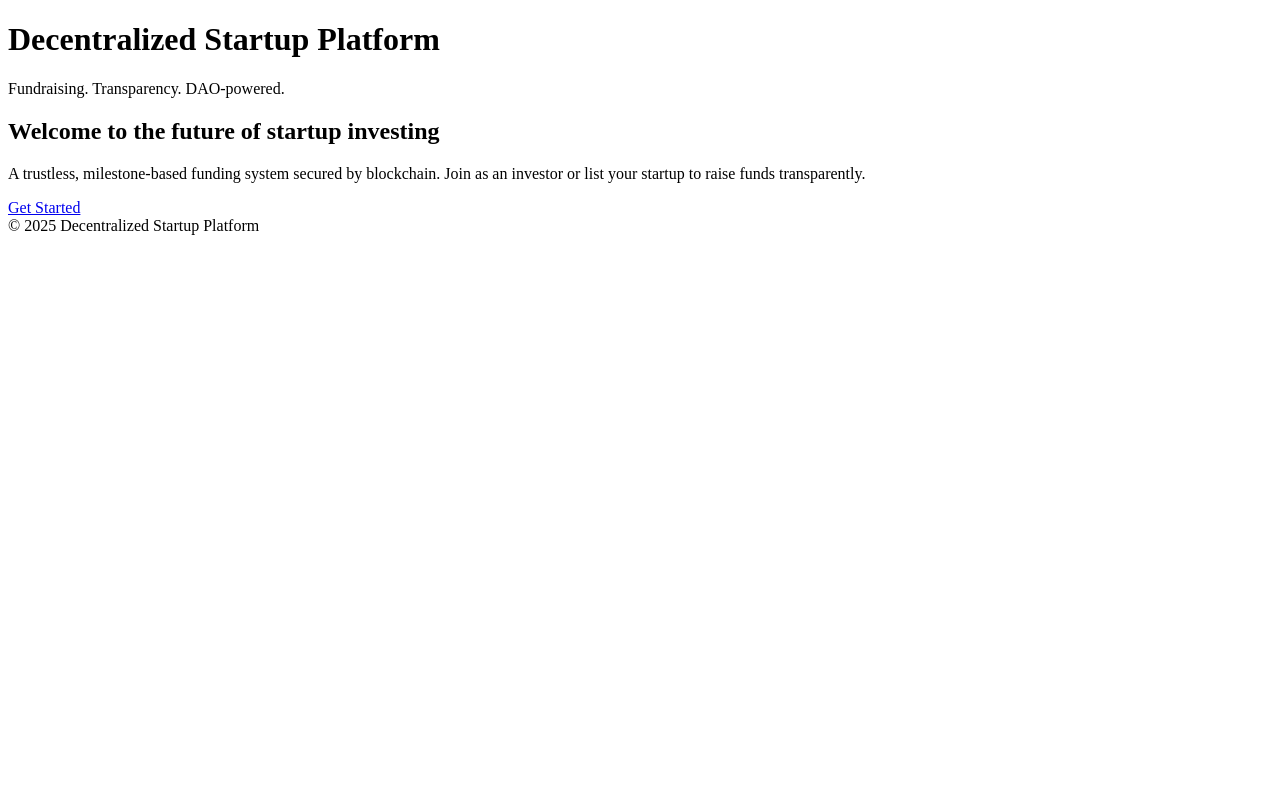
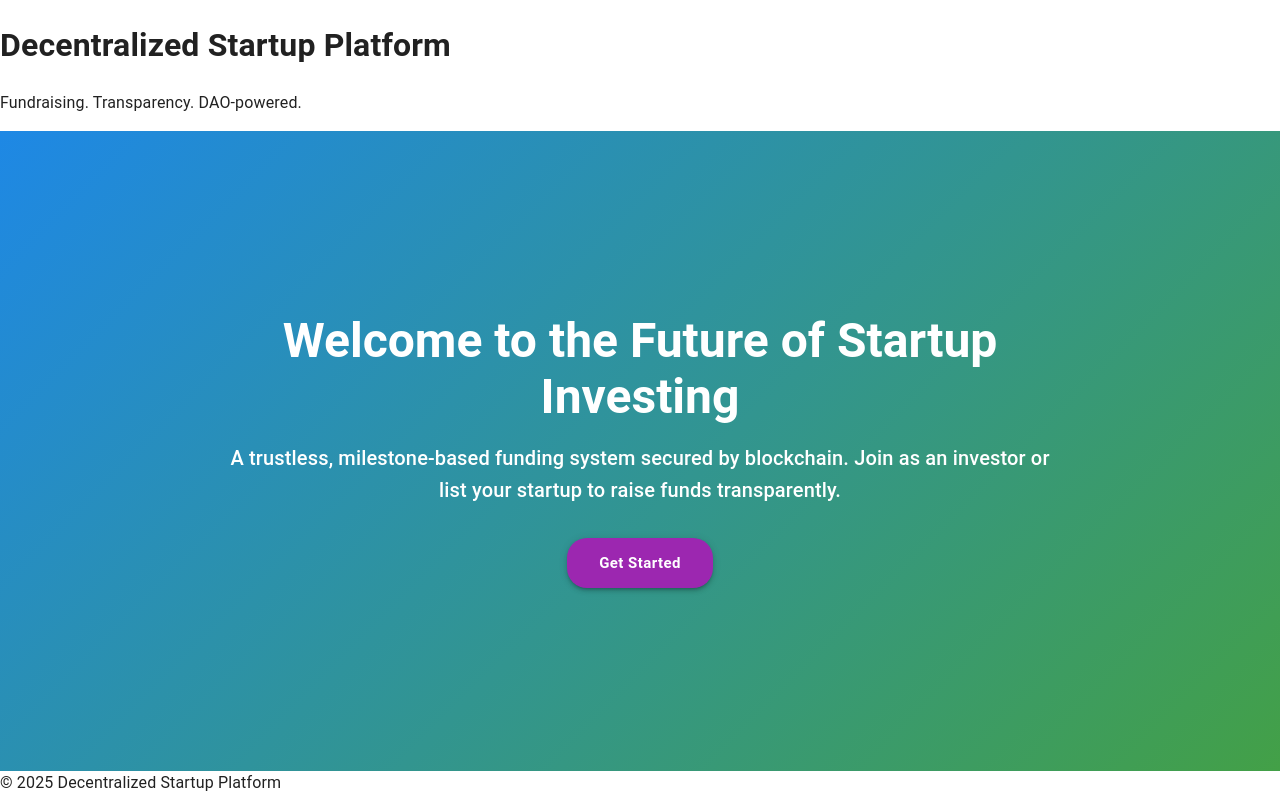
Before and after one commit to Labheshm21/MitHacksWpi, a Next.js app: page / in a window 1280 px wide. Built offline with nearby package versions, Linux system fonts and the light colour scheme.

Commit message:
Update login and registration pages with Material UI styling

```diff
--- /dev/null
+++ b/pages/_app.js
@@ -0,0 +1,21 @@
+// pages/_app.js
+import * as React from 'react';
+import Head from 'next/head';
+import { ThemeProvider, createTheme } from '@mui/material/styles';
+import CssBaseline from '@mui/material/CssBaseline';
+
+const theme = createTheme();
+
+export default function MyApp({ Component, pageProps }) {
+  return (
+    <>
+      <Head>
+        <meta name="viewport" content="initial-scale=1, width=device-width" />
+      </Head>
+      <ThemeProvider theme={theme}>
+        <CssBaseline />
+        <Component {...pageProps} />
+      </ThemeProvider>
+    </>
+  );
+}
--- a/pages/index.js
+++ b/pages/index.js
@@ -1,31 +1,57 @@
-// pages/index.js
-import Header from '../components/layout/Header'
-import Footer from '../components/layout/Footer'
-import Link from 'next/link'
+import Link from 'next/link';
+import Header from '../components/layout/Header';
+import Footer from '../components/layout/Footer';
+import CssBaseline from '@mui/material/CssBaseline';
+import Container from '@mui/material/Container';
+import Typography from '@mui/material/Typography';
+import Button from '@mui/material/Button';
+import Box from '@mui/material/Box';
 
 export default function Home() {
   return (
-    <div className="min-h-screen bg-blue-50 text-blue-900">
+    <>
+      <CssBaseline />
       <Header />
-
-      <main className="p-10 text-center">
-        <h2 className="text-2xl font-semibold mb-6">Welcome to the future of startup investing</h2>
-        <p className="max-w-2xl mx-auto text-blue-800 text-lg">
-          A trustless, milestone-based funding system secured by blockchain. Join as an investor or
-          list your startup to raise funds transparently.
-        </p>
-        <div className="mt-10">
-        <Link
-  href="/campaign"
-  className="bg-blue-500 hover:bg-blue-600 text-white font-medium py-3 px-6 rounded-xl transition-all shadow"
->
-  Get Started
-</Link>
-
-        </div>
-      </main>
-
+      <Box
+        sx={{
+          minHeight: '80vh',
+          display: 'flex',
+          alignItems: 'center',
+          justifyContent: 'center',
+          background: 'linear-gradient(135deg, #1e88e5, #43a047)',
+          color: 'common.white',
+          textAlign: 'center',
+          p: 4,
+        }}
+      >
+        <Container maxWidth="md">
+          <Typography variant="h3" component="h1" gutterBottom sx={{ fontWeight: 'bold' }}>
+            Welcome to the Future of Startup Investing
+          </Typography>
+          <Typography variant="h6" component="p" paragraph sx={{ mb: 4 }}>
+            A trustless, milestone-based funding system secured by blockchain.
+            Join as an investor or list your startup to raise funds transparently.
+          </Typography>
+          <Button
+            variant="contained"
+            color="secondary"
+            size="large"
+            component={Link}
+            href="/campaign"
+            sx={{
+              px: 4,
+              py: 1.5,
+              borderRadius: '20px',
+              fontWeight: 'bold',
+              textTransform: 'none',
+              boxShadow: 3,
+            }}
+          >
+            Get Started
+          </Button>
+        </Container>
+      </Box>
       <Footer />
-    </div>
-  )
+    </>
+  );
 }
--- a/pages/login.js
+++ b/pages/login.js
@@ -0,0 +1,76 @@
+import React from 'react';
+import { Box, Paper, Typography, TextField, Button, Link } from '@mui/material';
+
+export default function Login() {
+  return (
+    <Box
+      sx={{
+        minHeight: '100vh',
+        display: 'flex',
+        alignItems: 'center',
+        justifyContent: 'center',
+        backgroundColor: '#e3f2fd', // Light blue background
+      }}
+    >
+      <Paper
+        elevation={10}
+        sx={{
+          p: 4,
+          maxWidth: 400,
+          width: '100%',
+          backgroundColor: '#e1f5fe', // Slightly different blue shade
+          borderRadius: '16px',
+        }}
+      >
+        <Typography
+          variant="h4"
+          component="h1"
+          align="center"
+          sx={{ fontWeight: 'bold', color: '#1565c0', mb: 1 }}
+        >
+          Welcome Back
+        </Typography>
+        <Typography variant="body1" align="center" sx={{ color: '#1e88e5', mb: 3 }}>
+          Login to your account to continue
+        </Typography>
+        <Box component="form" noValidate autoComplete="off">
+          <TextField
+            label="Email"
+            type="email"
+            variant="outlined"
+            fullWidth
+            required
+            margin="normal"
+          />
+          <TextField
+            label="Password"
+            type="password"
+            variant="outlined"
+            fullWidth
+            required
+            margin="normal"
+          />
+          <Button
+            type="submit"
+            variant="contained"
+            color="primary"
+            fullWidth
+            sx={{
+              mt: 2,
+              py: 1.5,
+              borderRadius: '8px',
+            }}
+          >
+            Sign In
+          </Button>
+          <Typography variant="body2" align="center" sx={{ mt: 2 }}>
+            Don’t have an account?{' '}
+            <Link href="/register" underline="hover" sx={{ fontWeight: 'bold', color: '#1565c0' }}>
+              Register
+            </Link>
+          </Typography>
+        </Box>
+      </Paper>
+    </Box>
+  );
+}
--- a/pages/register.js
+++ b/pages/register.js
@@ -0,0 +1,92 @@
+import React from 'react';
+import { Box, Paper, Typography, TextField, Button, Link } from '@mui/material';
+
+export default function Register() {
+  return (
+    <Box
+      sx={{
+        minHeight: '100vh',
+        display: 'flex',
+        alignItems: 'center',
+        justifyContent: 'center',
+        backgroundColor: '#e3f2fd', // Light blue background
+      }}
+    >
+      <Paper
+        elevation={10}
+        sx={{
+          p: 4,
+          maxWidth: 400,
+          width: '100%',
+          backgroundColor: '#e1f5fe', // Slightly different blue shade
+          borderRadius: '16px',
+        }}
+      >
+        <Typography
+          variant="h4"
+          component="h1"
+          align="center"
+          sx={{ fontWeight: 'bold', color: '#1565c0', mb: 1 }}
+        >
+          Create Account
+        </Typography>
+        <Typography variant="body1" align="center" sx={{ color: '#1e88e5', mb: 3 }}>
+          Sign up to get started
+        </Typography>
+        <Box component="form" noValidate autoComplete="off">
+          <TextField
+            label="Full Name"
+            type="text"
+            variant="outlined"
+            fullWidth
+            required
+            margin="normal"
+          />
+          <TextField
+            label="Email"
+            type="email"
+            variant="outlined"
+            fullWidth
+            required
+            margin="normal"
+          />
+          <TextField
+            label="Password"
+            type="password"
+            variant="outlined"
+            fullWidth
+            required
+            margin="normal"
+          />
+          <TextField
+            label="Confirm Password"
+            type="password"
+            variant="outlined"
+            fullWidth
+            required
+            margin="normal"
+          />
+          <Button
+            type="submit"
+            variant="contained"
+            color="primary"
+            fullWidth
+            sx={{
+              mt: 2,
+              py: 1.5,
+              borderRadius: '8px',
+            }}
+          >
+            Register
+          </Button>
+          <Typography variant="body2" align="center" sx={{ mt: 2 }}>
+            Already have an account?{' '}
+            <Link href="/login" underline="hover" sx={{ fontWeight: 'bold', color: '#1565c0' }}>
+              Sign In
+            </Link>
+          </Typography>
+        </Box>
+      </Paper>
+    </Box>
+  );
+}
--- /dev/null
+++ b/postcss.config.js
@@ -0,0 +1,6 @@
+module.exports = {
+  plugins: [
+    require('@tailwindcss/postcss')(),
+    require('autoprefixer'),
+  ],
+}
--- a/postcss.config.mjs
+++ /dev/null
@@ -1,6 +0,0 @@
-const config = {
-  plugins: {
-    "@tailwindcss/postcss": {},
-  },
-};
-export default config;
--- a/styles/globals.css
+++ b/styles/globals.css
@@ -0,0 +1 @@
+@import "tailwindcss";
--- /dev/null
+++ b/tailwind.config.js
@@ -0,0 +1,10 @@
+module.exports = {
+    content: [
+      './pages/**/*.{js,jsx}',
+      './components/**/*.{js,jsx}',
+    ],
+    theme: {
+      extend: {},
+    },
+    plugins: [],
+  }
```
Also changed, not shown: package.json (+5 -3 lines), 1 other file (tests, documents, lock files or other folders).
